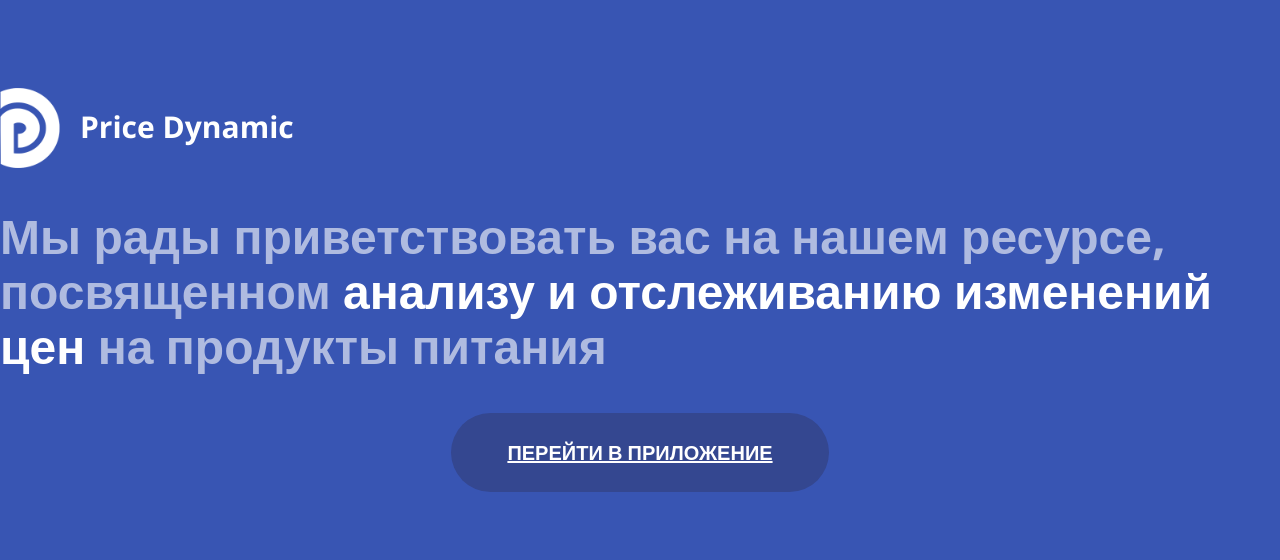
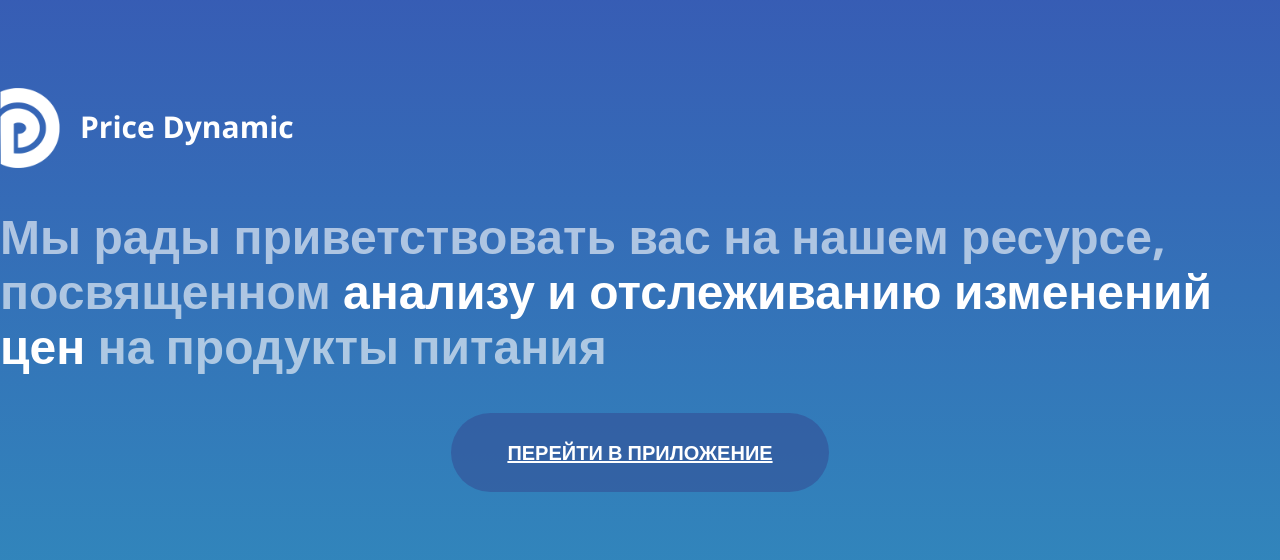
Before and after one commit to p0lluxstar/pd, a Next.js app in the folder frontend/: page / in a window 1280 px wide. Shown: the part 110-670 px from the top of the page. Built offline with nearby package versions, Linux system fonts and the light colour scheme.

Commit message:
refac: styles; add img product-0006

```diff
--- a/frontend/src/components/Charts.tsx
+++ b/frontend/src/components/Charts.tsx
@@ -17,6 +17,8 @@ type CombinedArray = CombinedArrayItem[];
 
 export default function Charts(props: IProps): JSX.Element {
   // Объединяем данные массивов 1 и 2, 3 и 4 и т.д., если приходит больше одного массива
+
+  console.log('props.productData', props.productData);
   let combinedArray: CombinedArray[] = [];
 
   if (props.productData.length === 1) {
--- a/frontend/src/styles/components/greeting.module.scss
+++ b/frontend/src/styles/components/greeting.module.scss
@@ -2,7 +2,8 @@
 
 .main {
   display: flex;
-  background-color: $color-primary;
+  background: linear-gradient(180deg, $color-primary, rgb(48 142 189));
+  /* background-color: $color-primary; */
   justify-content: center;
   align-items: center;
   height: 100vh;
@@ -39,7 +40,7 @@
     justify-content: center;
 
     .btn {
-      background-color: $color-btn-blue;
+      background-color: #34479080;
       border: none;
       border-radius: 100px;
       padding: 28px 56px;
--- a/frontend/src/styles/components/sidebar.module.scss
+++ b/frontend/src/styles/components/sidebar.module.scss
@@ -2,10 +2,12 @@
 
 .wrapper {
   position: fixed;
-  background-color: $color-primary;
+  background: linear-gradient(180deg, $color-primary, rgb(48 142 189));
+ /*  background: linear-gradient(0deg, rgb(26 138 166 / 57%), rgb(4, 114, 145) */
   height: 100vh;
   width: 260px;
   padding: 40px 20px 20px;
+  box-shadow: 0 2px 10px 2px rgba(0, 0, 0, .2), 0 4px 5px 0 rgba(0, 0, 0, .14), 0 1px 10px 0 rgba(0, 0, 0, .12);
 
   .logo {
     display: flex;
--- a/frontend/src/styles/components/сharts.module.scss
+++ b/frontend/src/styles/components/сharts.module.scss
@@ -16,6 +16,7 @@
 
     .chartTitleWrapper {
       display: flex;
+      justify-content: space-between;
       align-items: center;
       margin-bottom: 10px;
       .chartTitle {
```
Also changed, not shown: frontend/src/components/ShopsCheckboxForm.tsx (+3 -4 lines), frontend/public/img/products/product-0006.jpg (added).
